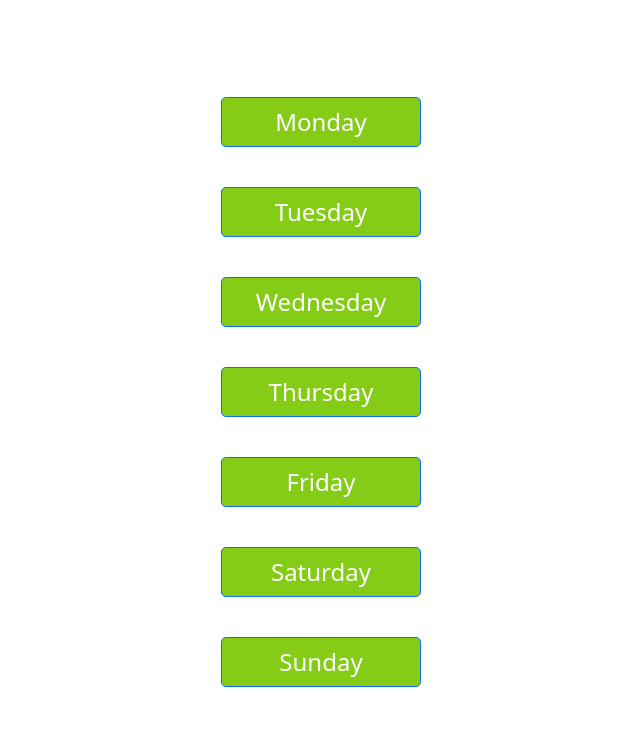
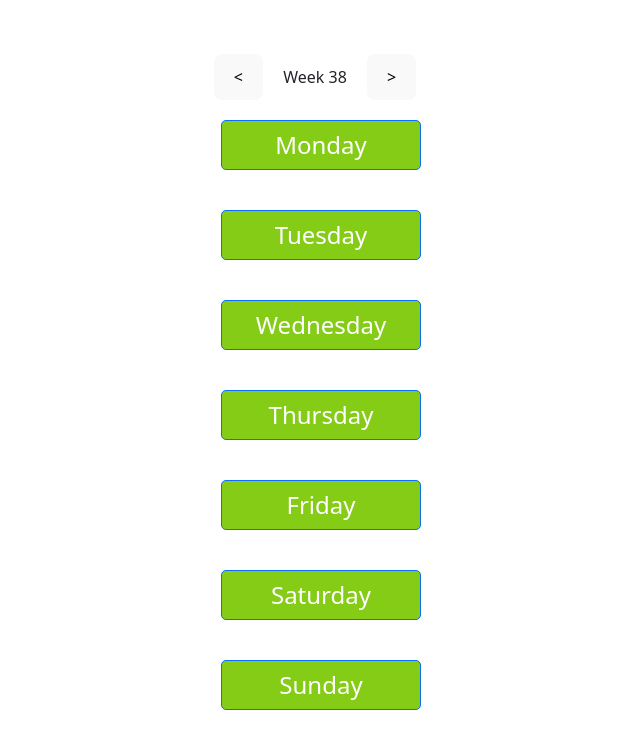
Before and after one commit to Laulajainen/Foodprep, a React (Vite) app in the folder Foodprep.Web/: page / in a window 1280 px wide. Shown: the top 748 px of the page, without its empty margins (325-965 px from the left). Built offline with nearby package versions, Linux system fonts and the light colour scheme.

Commit message:
weekNavigator with function to check current week done, needs data for setting the actual week and fetching the days.

```diff
--- /dev/null
+++ b/Foodprep.Web/src/components/weekNavigator.jsx
@@ -0,0 +1,37 @@
+import React, { useState, useEffect } from 'react';
+
+const WeekNavigator = () => {
+    const [currentWeek, setCurrentWeek] = useState(0);
+
+    const handlePreviousWeek = () => {
+        setCurrentWeek(currentWeek - 1);
+    };
+
+    const handleNextWeek = () => {
+        setCurrentWeek(currentWeek + 1);
+    };
+
+useEffect(() => {
+    const getCurrentWeek = () => {
+        const now = new Date();
+        const start = new Date(now.getFullYear(), 0, 1);
+        const diff = now - start + ((start.getTimezoneOffset() - now.getTimezoneOffset()) * 60 * 1000);
+        const oneWeek = 1000 * 60 * 60 * 24 * 7;
+        const week = Math.floor(diff / oneWeek);
+        return week;
+    };
+
+    setCurrentWeek(getCurrentWeek());
+}, []);
+
+    return (
+        <div style={{ display: 'flex', alignItems: 'center', justifyContent: 'center' }}>
+            <button onClick={handlePreviousWeek}>&lt;</button>
+            <span style={{ margin: '0 20px' }}>Week {currentWeek}</span>
+            <button onClick={handleNextWeek}>&gt;</button>
+        </div>
+    );
+
+};
+
+export default WeekNavigator;
--- a/Foodprep.Web/src/components/weeklyDay.jsx
+++ b/Foodprep.Web/src/components/weeklyDay.jsx
@@ -1,6 +1,7 @@
 import "bootstrap/dist/css/bootstrap.min.css";
 import "bootstrap/dist/js/bootstrap.bundle.min.js";
 import { useState } from "react";
+import WeekNavigator from "./weekNavigator";
 
 // List of days
 const days = [
@@ -18,6 +19,7 @@ export default function WeeklyDay() {
   const [selectedDay, setSelectedDay] = useState(""); // track the selected day
   return (
     <div>
+      <WeekNavigator />
       {/* // Render the list of days */}
       <Day setSelectedDay={setSelectedDay} />
       {/* // Render the modal with details of selected day */}
```
